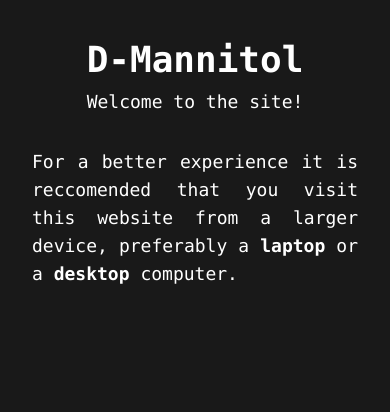
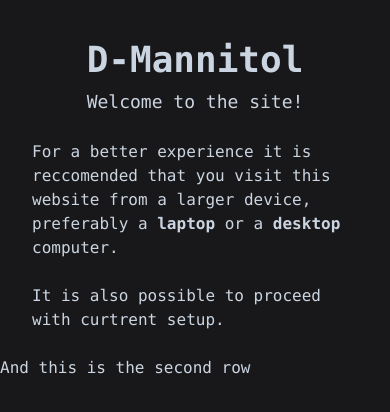
Before and after one commit to betu55/molecules_around_us, a React (Create React App) app: page / in a window 390 px wide. Shown: the top 412 px of the page. Built offline with nearby package versions, Linux system fonts and the light colour scheme.

Commit message:
added some more content in the home page.

```diff
--- a/public/tailwind.css
+++ b/public/tailwind.css
@@ -5,13 +5,13 @@
 #root {
     height: 100vh;
     width: 100%;
-    background-color: #191919;
+    background-color: #18181A;
 }
 
 .video {
     border: none;
-    width: 100%;
-    height: 100vh;
+    /* width: 100%;
+    height: 100vh; */
     object-fit: cover;
     position: absolute;
 }
--- a/src/pages/Home.jsx
+++ b/src/pages/Home.jsx
@@ -2,9 +2,9 @@ import bgVid from "../Assets/Videos/bg.mp4";
 
 export function Home() {
   return (
-    <div className="font-mono">
+    <div className="font-mono h-full w-full">
       <video
-        className="video invisible lg:visible"
+        className="video invisible lg:visible h-full w-full"
         autoPlay
         loop
         muted
@@ -12,23 +12,40 @@ export function Home() {
       >
         <source src={bgVid} />
       </video>
-      <div className="content mx-8 md:mx-20 pt-10">
-        <div className="text-4xl text-white text-center md:text-left md:text-5xl">
-          <a href="/" className="font-bold hover:text-red-600">
+      <div className="h-full w-full lg:grid grid-rows-8">
+        <div className="content mx-8 md:mx-20 pt-10 row-span-6 ">
+          <div className="text-4xl text-slate-300 text-center md:text-left md:text-5xl ">
+            <a
+              href="/"
+              className="font-bold hover:text-red-600 hover:animate-pulse"
+            >
               D-Mannitol
             </a>
           </div>
           <div>
-          <p className="my-2 text-white text-lg md:text-xl text-center md:text-left">
+            <p className="my-2 text-slate-300 text-lg md:text-xl text-center md:text-left">
               Welcome to the site!
             </p>
           </div>
-        <div className="visible lg:invisible text-white text-center text-justify md:text-left text-lg my-8">
-          For a better experience it is reccomended that you visit this website
-          from a larger device, preferably a{" "}
+          <div className="mt-4 hidden lg:block text-slate-300 md:text-lg text-center md:text-left">
+            This is a simple web based experience of the chemical compound
+            commercialy known as D-Mannitol.
+          </div>
+          <div className="visible lg:invisible text-slate-300 text-left md:text-left md:text-lg my-6">
+            For a better experience it is reccomended that you visit this
+            website from a larger device, preferably a{" "}
             <p className="inline font-bold">laptop</p> or a{" "}
             <p className="inline font-bold">desktop </p>
             computer.
+            <p className="my-6">
+              It is also possible to proceed with curtrent setup.
+            </p>
+          </div>
+        </div>
+        <div className="content lg:mt-10 md:mx-20 row-span-2">
+          <p className="text-slate-300 md:text-lg text-left md:text-left ">
+            And this is the second row
+          </p>
         </div>
       </div>
     </div>
```
Lines whose indentation alone changed are shown as unchanged.
